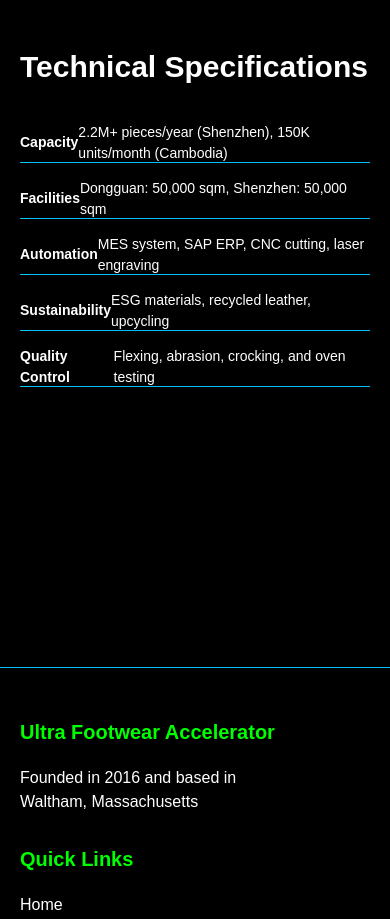
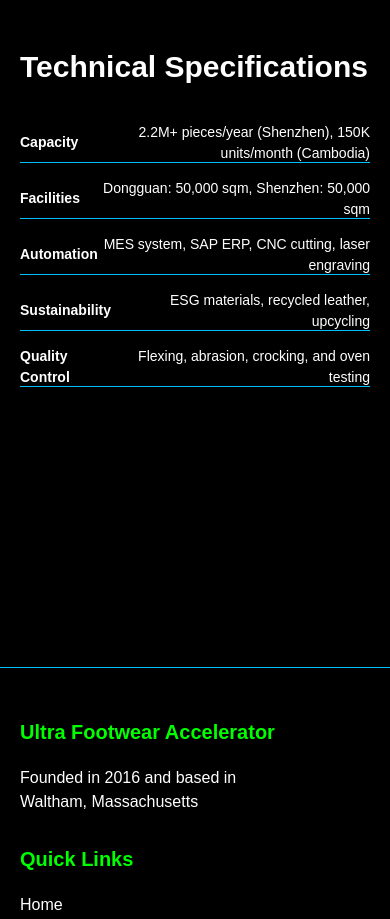
Before and after one commit to martinyis/shoe-website, a Next.js app: page /product/deart in a window 390 px wide. Shown: the part 2140-3059 px from the top of the page. Built offline with nearby package versions, Linux system fonts and the light colour scheme.

Commit message:
New banner and specs fix

```diff
--- a/app/page.tsx
+++ b/app/page.tsx
@@ -17,7 +17,7 @@
         <Fade duration={3000} triggerOnce>
           <div className="w-full h-auto relative ">
             <Image
-              src="/images/MainBannerCropped.svg"
+              src="/images/MainBanner.svg"
               alt="UFA Banner"
               width={1920}
               height={1080}
--- a/components/product/Specs.tsx
+++ b/components/product/Specs.tsx
@@ -25,7 +25,7 @@
             <p className="text-[16px] font-semibold md:text-[14px]">
               {item.name}
             </p>
-            <p className="text-[16px] font-normal md:text-[14px]">
+            <p className="text-[16px] text-right font-normal md:text-[14px]">
               {item.spec}
             </p>
           </div>
```
Also changed, not shown: 2 other files (tests, documents, lock files or other folders).
